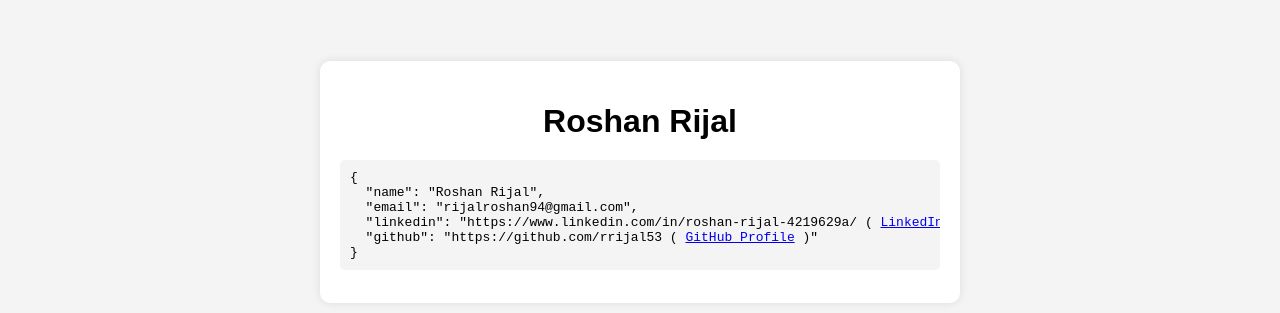
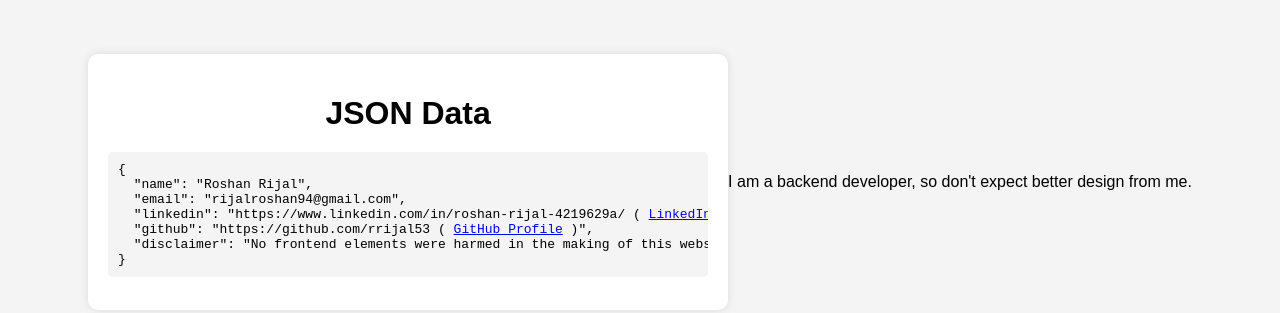
Before and after one commit to rrijal53/rrijal53.github.io, a plain HTML site: page index.html in a window 1280 px wide. Shown: the part 218-531 px from the top of the page. Drawn offline with Linux system fonts and the light colour scheme.

Commit message:
fix: update message

```diff
--- a/index.html
+++ b/index.html
@@ -3,14 +3,17 @@
 <head>
     <meta charset="UTF-8">
     <meta name="viewport" content="width=device-width, initial-scale=1.0">
-    <title>Roshan Rijal</title>
+    <title>JSON View</title>
     <link rel="stylesheet" href="styles.css">
 </head>
 <body>
     <div class="container">
-        <h1>Roshan Rijal</h1>
+        <h1>JSON Data</h1>
         <pre id="json-display"></pre>
     </div>
+    <footer>
+        <p>I am a backend developer, so don't expect better design from me.</p>
+    </footer>
     <script src="script.js"></script>
 </body>
 </html>
--- a/script.js
+++ b/script.js
@@ -2,7 +2,9 @@ const jsonData = {
     "name": "Roshan Rijal",
     "email": "rijalroshan94@gmail.com",
     "linkedin": "https://www.linkedin.com/in/roshan-rijal-4219629a/",
-    "github": "https://github.com/rrijal53"
+    "github": "https://github.com/rrijal53",
+    "disclaimer": "No frontend elements were harmed in the making of this website.",
+
 };
 
 document.addEventListener('DOMContentLoaded', () => {
```
